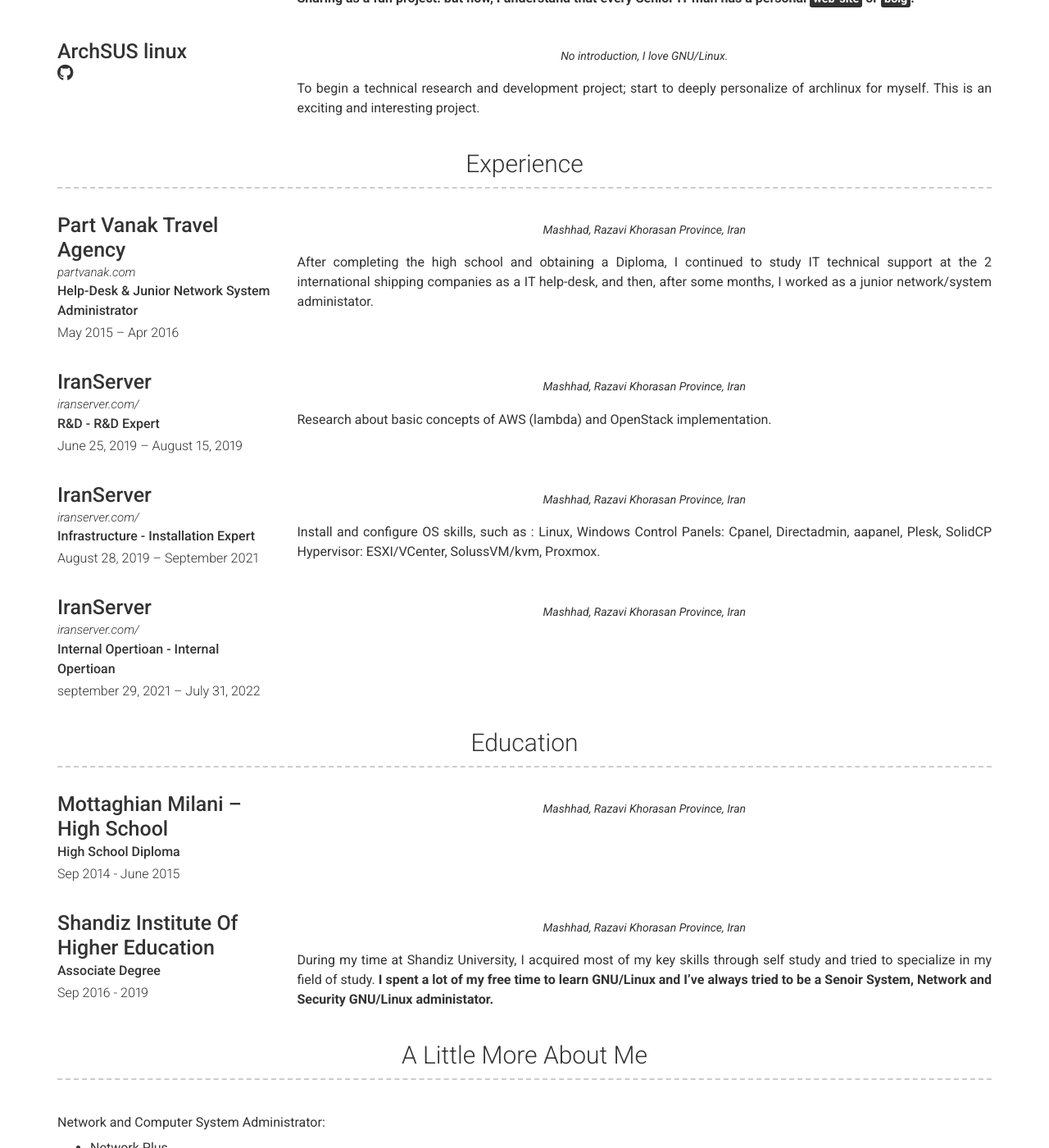
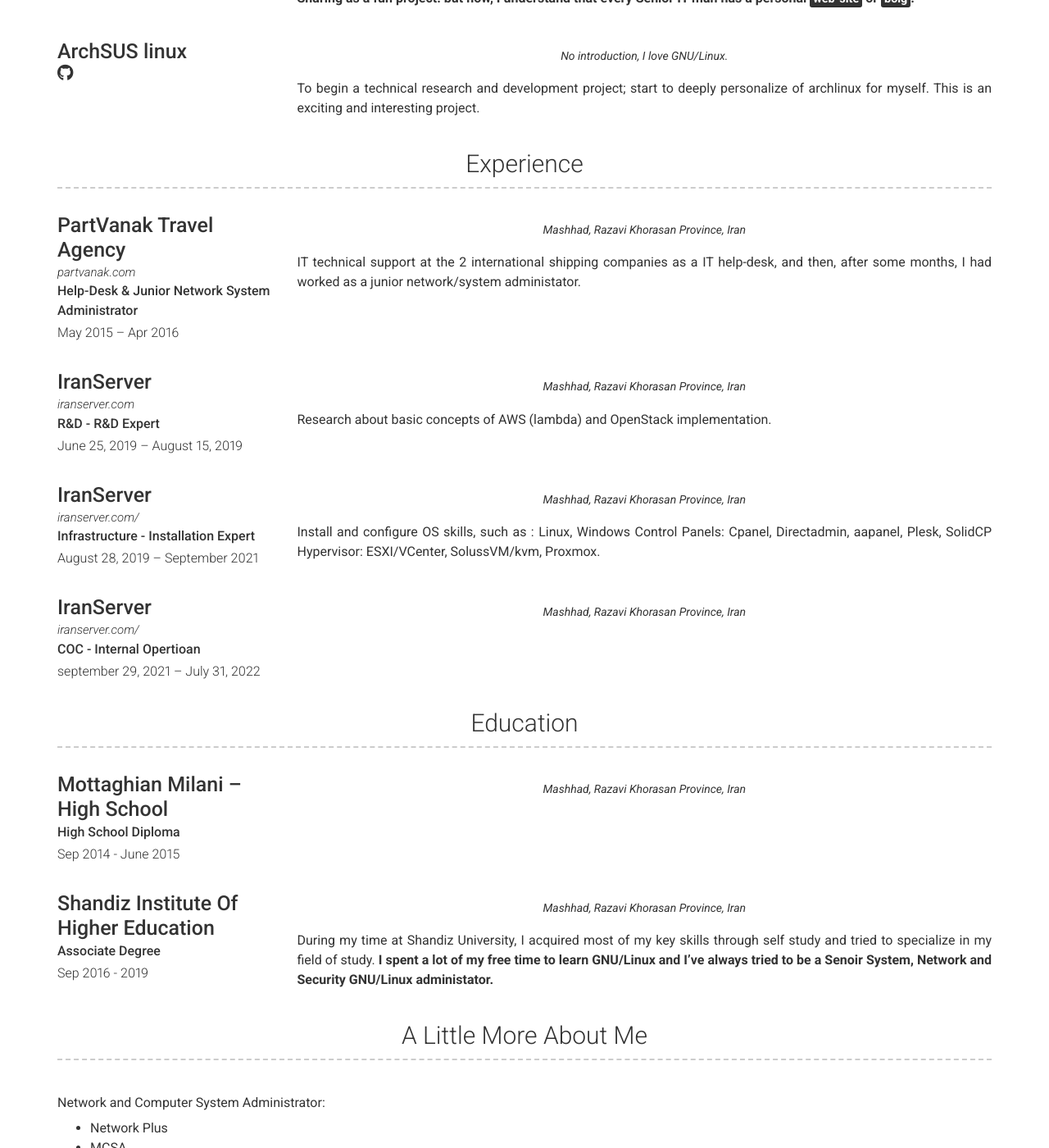
Before and after one commit to ANTISEC12/resume, a Jekyll site: the page built from README.md, in a window 1280 px wide and 1400 px high, scrolled down 1045 px. Shown: the whole window at 82% size. Built offline with Jekyll 4.4.1, drawn with Linux system fonts in a browser that asks for light colours; nearby versions of some CDN libraries; our own code applies the rules of GitHub Pages for plain Markdown files.

Commit message:
Update experience

```diff
--- a/_test/_data/experience.yml
+++ b/_test/_data/experience.yml
@@ -1,14 +1,14 @@
-- company: Part Vanak Travel Agency
+- company: PartVanak Travel Agency
   link: partvanak.com
   job_title: Help-Desk & Junior Network System Administrator
   dates: May 2015 – Apr 2016
   quote: >
    Mashhad, Razavi Khorasan Province,  Iran
   description: | # this will include new lines to allow paragraphs
-    After completing the high school and obtaining a Diploma, I continued to study IT technical support at the 2 international shipping companies as a IT help-desk, and then, after some months, I worked as a junior network/system administator.
+    IT technical support at the 2 international shipping companies as a IT help-desk, and then, after some months, I had worked as a junior network/system administator.
 
 - company: IranServer
-  link: iranserver.com/
+  link: iranserver.com
   job_title: R&D - R&D Expert
   dates: June 25, 2019 –  August 15, 2019
   quote: >
@@ -29,7 +29,7 @@
 
 - company: IranServer
   link: iranserver.com/
-  job_title: Internal Opertioan - Internal Opertioan
+  job_title: COC - Internal Opertioan
   dates:  september 29, 2021 – July 31, 2022
   quote: >
    Mashhad, Razavi Khorasan Province,  Iran
```
Also changed, not shown: _data/experience.yml (+4 -4 lines).
